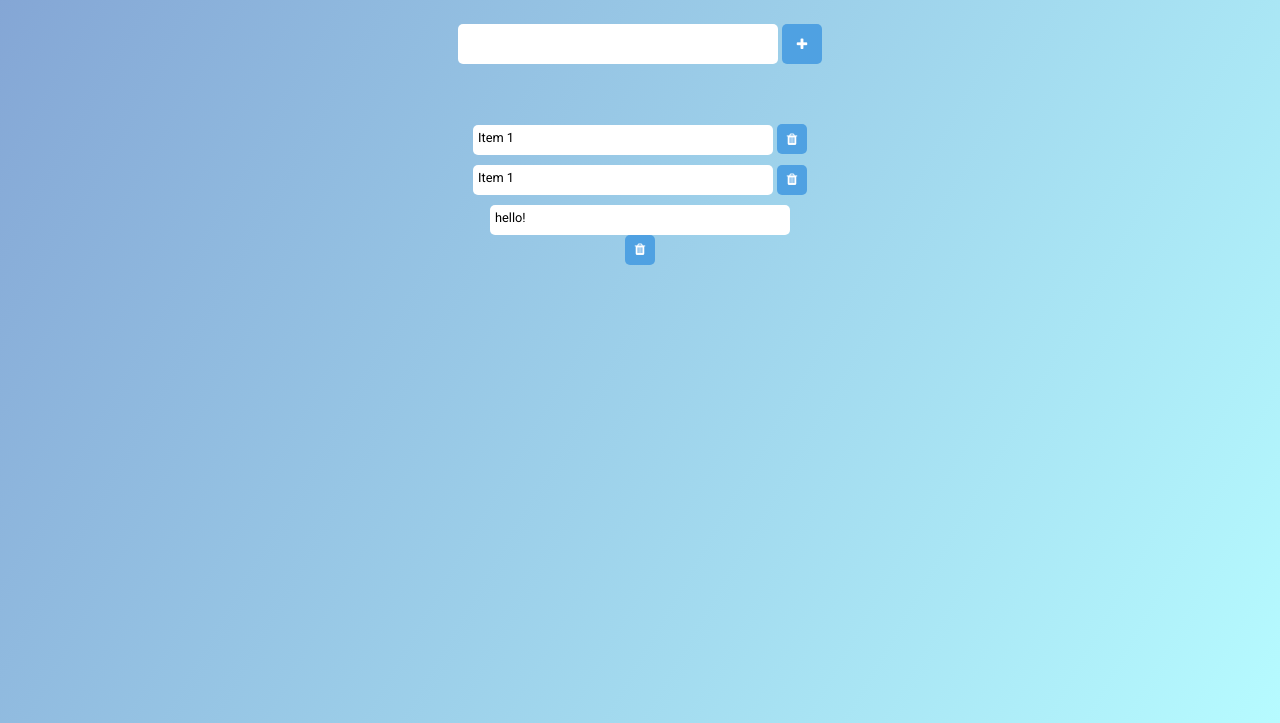
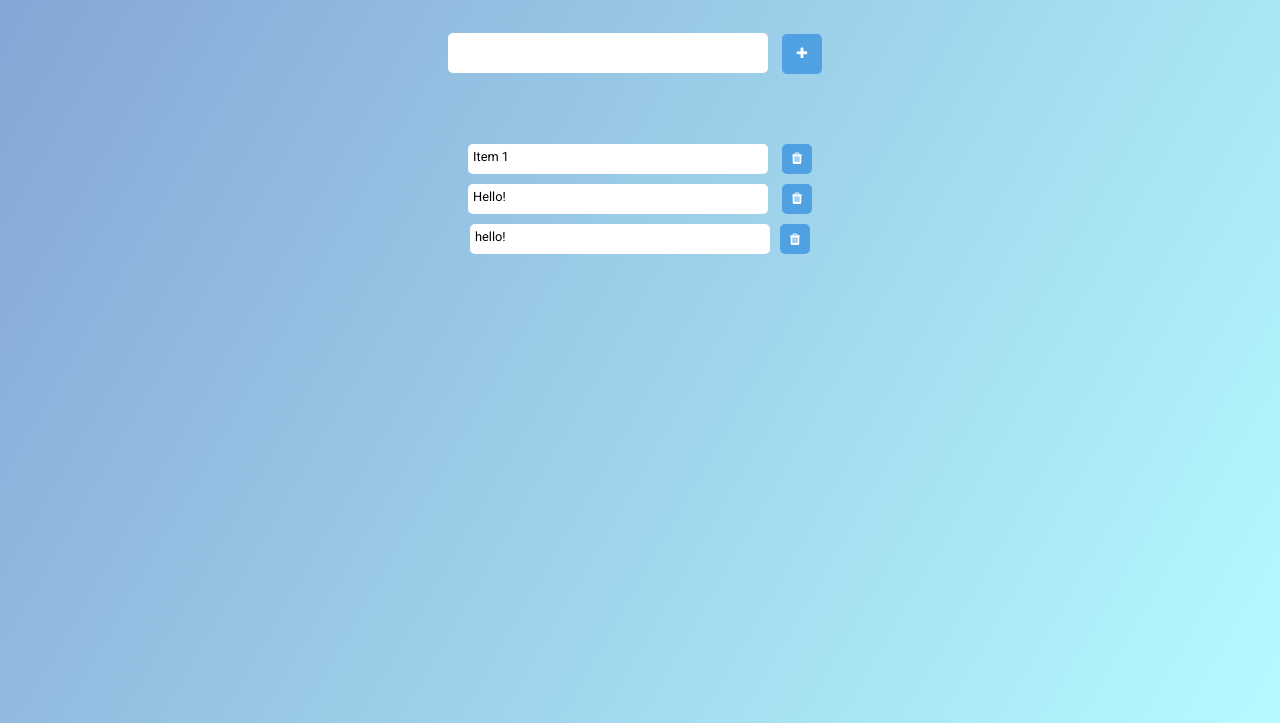
Before and after one commit to MaxZabarka/todo-list, a plain HTML site: page index.html in a window 1280 px wide. Both pictures are taken after a click on the button 801 px from the left and 121 px from the top of the page. Shown: the part 77-800 px from the top of the page. Drawn offline with Linux system fonts and the light colour scheme.

Commit message:
finished add function

```diff
--- a/app.js
+++ b/app.js
@@ -17,12 +17,14 @@ function addTodo(event) {
   //Create button
   const todoButton = document.createElement("button")
   todoButton.classList = "remove-button"
+  todoButton.type = "button"
   const todoButtonIcon = document.createElement("i")
   todoButtonIcon.classList = "fa fa-trash"
   todoButton.appendChild(todoButtonIcon)
 
   //Append to List
+  todoList.appendChild(todoListElem)
+
   todoListElem.appendChild(todoLabel)
-  todoList.appendChild(todoListElem)
-  todoList.appendChild(todoButton)
+  todoListElem.appendChild(todoButton)
 }
--- a/index.html
+++ b/index.html
@@ -30,9 +30,7 @@
 
             </li>
             <li class="todo__item">
-              <p class="todo__label">
-                Item 1
-                </p>
+              <p class="todo__label">Hello!</p>
               <button type="button" class="remove-button">
                   <i class="fa fa-trash"></i>
               </button>
--- a/main.css
+++ b/main.css
@@ -1,14 +1,13 @@
 html {
-  height:100%;
+  height:100vh;
 }
 * {
   box-sizing: border-box;
 }
 body {
-  background: linear-gradient(120deg, #83a4d4, #b6fbff); /* W3C, IE 10+/ Edge, Firefox 16+, Chrome 26+, Opera 12+, Safari 7+ */
-  height: 100;
-  margin: 0;
+  background: linear-gradient(120deg, #83a4d4, #b6fbff);
   padding: 0;
+  background-attachment: fixed;
 
   text-align: center;
   font-family: 'Roboto', sans-serif;
@@ -37,6 +36,7 @@ body {
   background-color: rgb(79, 161, 226);
   border: none;
   outline: none;
+  margin: 10px;
 }
 .add-button:hover {
   cursor: pointer;
@@ -55,8 +55,8 @@ body {
   margin-top: 10px
 }
 .todo__label {
+  margin: 0px 10px 0px 0px;
   font-size: .8em;
-  margin: 0;
   display: inline-block;
   background-color: white;
   color:black;
```
